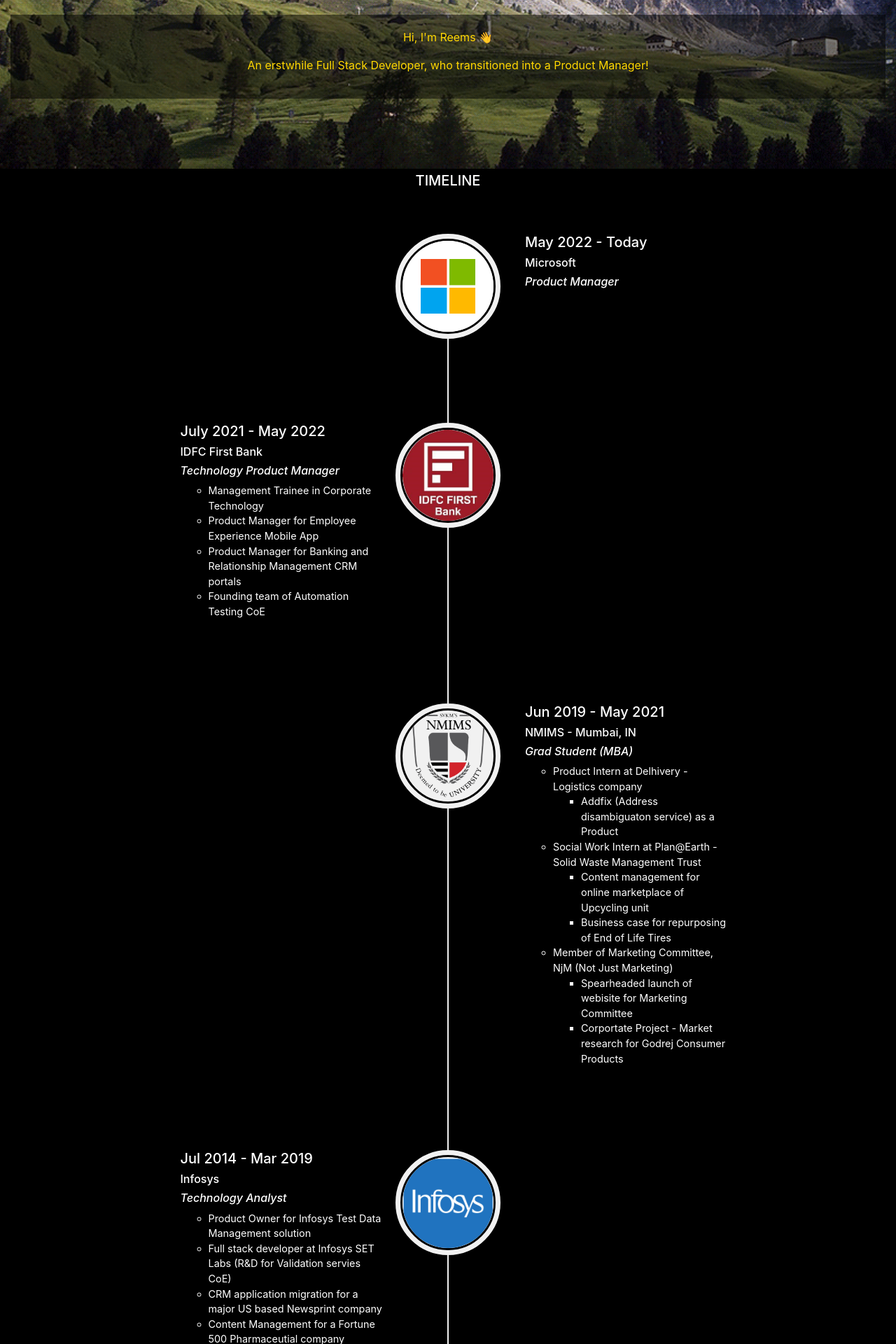
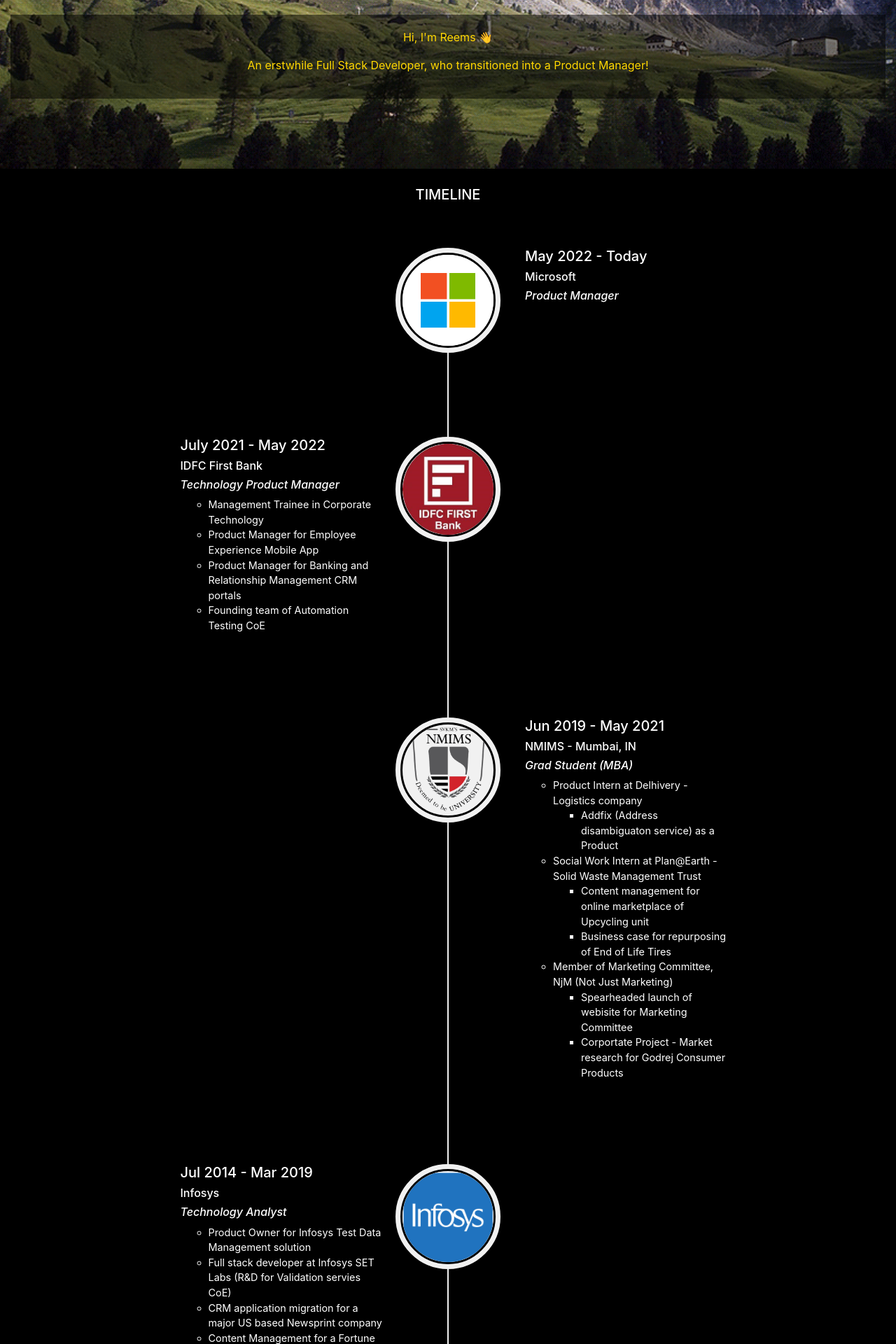
Before and after one commit to reemstk/reemstk.github.io, a Jekyll site: the page built from index.md, in a window 1280 px wide. Shown: the part 406-2326 px from the top of the page at 70% size. Built offline with Jekyll 4.4.1, drawn with Linux system fonts in a browser that asks for light colours; nearby versions of some CDN libraries; comment, search, counter and statistics services are not loaded; our own code applies the rules of GitHub Pages for plain Markdown files.

Commit message:
Update home.html

```diff
--- a/_layouts/home.html
+++ b/_layouts/home.html
@@ -8,7 +8,7 @@
 <div class="row">
   {% if site.home_option == "timeline" %}
   <div class="col-lg-12 col-md-12 col-sm-12">
-     <h5 style="text-align: center;"">TIMELINE</h5>
+     <h5 style="text-align: center; margin-top:1em;">TIMELINE</h5>
     {% include timeline-intro.html %}
   </div>
   {% endif %}
```
